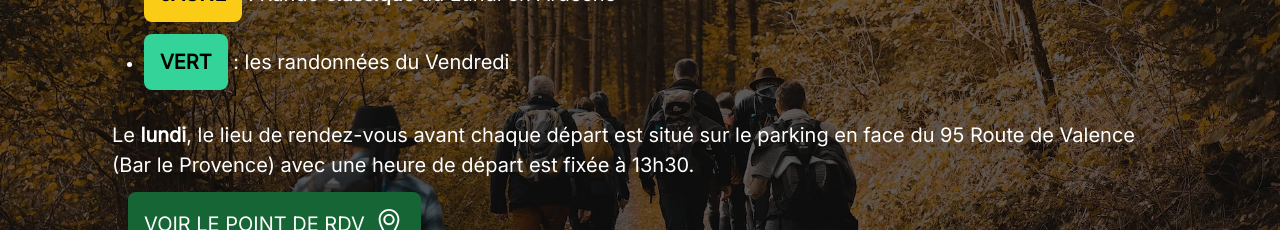
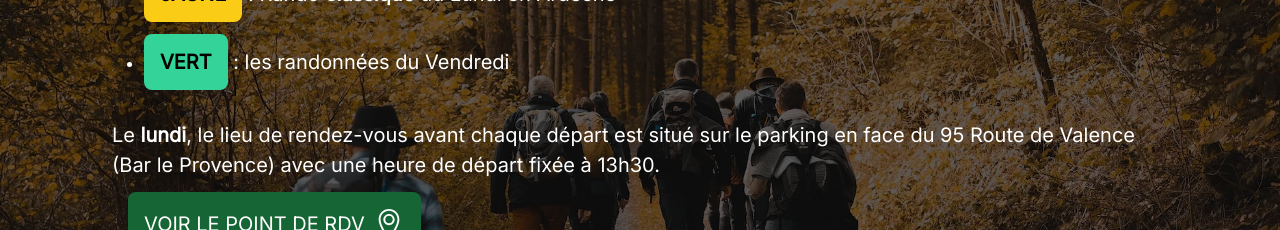
Before and after one commit to SebastienLaurentt/Galopins, a Vue app: page / in a window 1280 px wide. Shown: the part 3120-3350 px from the top of the page. Built offline with nearby package versions, Linux system fonts and the light colour scheme; no server answers.

Commit message:
fix typo in parcours

```diff
--- a/src/sections/Parcours.tsx
+++ b/src/sections/Parcours.tsx
@@ -116,7 +116,7 @@ function Parcours() {
             </div>
             <div className='mb-3  flex flex-col items-center md:items-start px-4 md:px-12 xl:px-20 wideScreen'>
                 <p className='mb-3'>Le <strong>lundi</strong>, le lieu de rendez-vous avant chaque départ est situé sur le parking en face du  95 Route de Valence (Bar le Provence) avec une heure de
-                départ est fixée à 13h30.</p>
+                départ fixée à 13h30.</p>
                 <LinkButton
                     bgColor='bg-green-800'
                     bgHoverColor='bg-green-600'
```
